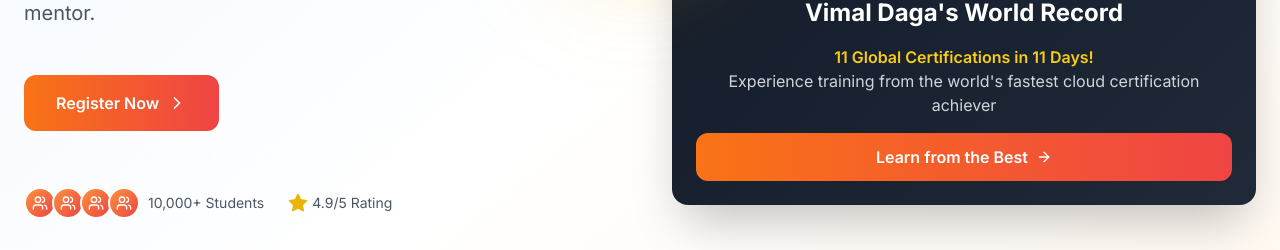
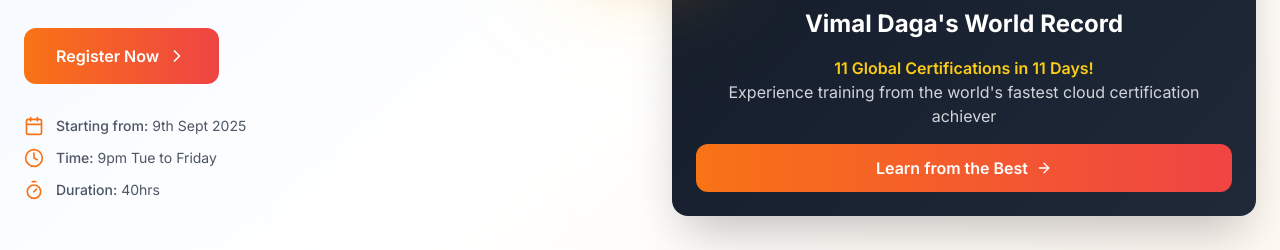
Before and after one commit to LWindia/AWS-csa, a React (Vite) app: page / in a window 1280 px wide. Shown: the part 534-784 px from the top of the page. Built offline with nearby package versions, Linux system fonts and the light colour scheme.

Commit message:
added date time duration

```diff
--- a/src/components/CallToAction.tsx
+++ b/src/components/CallToAction.tsx
@@ -1,5 +1,5 @@
 import React from 'react';
-import { ArrowRight, Star, Users, Award, CheckCircle } from 'lucide-react';
+import { ArrowRight, Star, Users, Award, CheckCircle, Calendar, Clock, Timer } from 'lucide-react';
 
 const CallToAction = () => {
   return (
@@ -73,6 +73,23 @@ const CallToAction = () => {
                     <div className="text-sm bg-white/20 rounded-full px-4 py-2 inline-block mb-3">
                       Early Bird Offer - 50% OFF
                     </div>
+
+                    {/* Course Details */}
+                    <div className="space-y-2 mb-3">
+                      <div className="flex items-center justify-center space-x-2 text-white text-xs">
+                        <Calendar className="w-3 h-3 text-orange-200" />
+                        <span><span className="font-medium">Starting from:</span> 9th Sept 2025</span>
+                      </div>
+                      <div className="flex items-center justify-center space-x-2 text-white text-xs">
+                        <Clock className="w-3 h-3 text-orange-200" />
+                        <span><span className="font-medium">Time:</span> 9pm Tue to Friday</span>
+                      </div>
+                      <div className="flex items-center justify-center space-x-2 text-white text-xs">
+                        <Timer className="w-3 h-3 text-orange-200" />
+                        <span><span className="font-medium">Duration:</span> 40hrs</span>
+                      </div>
+                    </div>
+
                     <div className="text-sm bg-white/10 rounded-full px-4 py-2 inline-block">
                       🗓️ Starting 2nd Sept 2025
                     </div>
--- a/src/components/HeroSection.tsx
+++ b/src/components/HeroSection.tsx
@@ -1,5 +1,5 @@
 import React from 'react';
-import { ChevronRight, Star, Users, Award, ArrowRight } from 'lucide-react';
+import { ChevronRight, Star, Users, Award, ArrowRight, Calendar, Clock, Timer } from 'lucide-react';
 
 const HeroSection = () => {
   return (
@@ -58,6 +58,28 @@ const HeroSection = () => {
                 </span>
                 <div className="absolute inset-0 bg-gradient-to-r from-orange-600 to-red-600 opacity-0 group-hover:opacity-100 transition-opacity duration-300 rounded-xl"></div>
               </button>
+            </div>
+
+            {/* Course Details */}
+            <div className="mt-4 lg:mt-6 space-y-2 lg:space-y-3">
+              <div className="flex items-center justify-center lg:justify-start space-x-2 lg:space-x-3">
+                <Calendar className="w-4 h-4 lg:w-5 lg:h-5 text-orange-500" />
+                <span className="text-xs lg:text-sm text-gray-600 dark:text-gray-500">
+                  <span className="font-medium">Starting from:</span> 9th Sept 2025
+                </span>
+              </div>
+              <div className="flex items-center justify-center lg:justify-start space-x-2 lg:space-x-3">
+                <Clock className="w-4 h-4 lg:w-5 lg:h-5 text-orange-500" />
+                <span className="text-xs lg:text-sm text-gray-600 dark:text-gray-500">
+                  <span className="font-medium">Time:</span> 9pm Tue to Friday
+                </span>
+              </div>
+              <div className="flex items-center justify-center lg:justify-start space-x-2 lg:space-x-3">
+                <Timer className="w-4 h-4 lg:w-5 lg:h-5 text-orange-500" />
+                <span className="text-xs lg:text-sm text-gray-600 dark:text-gray-500">
+                  <span className="font-medium">Duration:</span> 40hrs
+                </span>
+              </div>
             </div>
 
             {/* Trust Indicators */}
```
